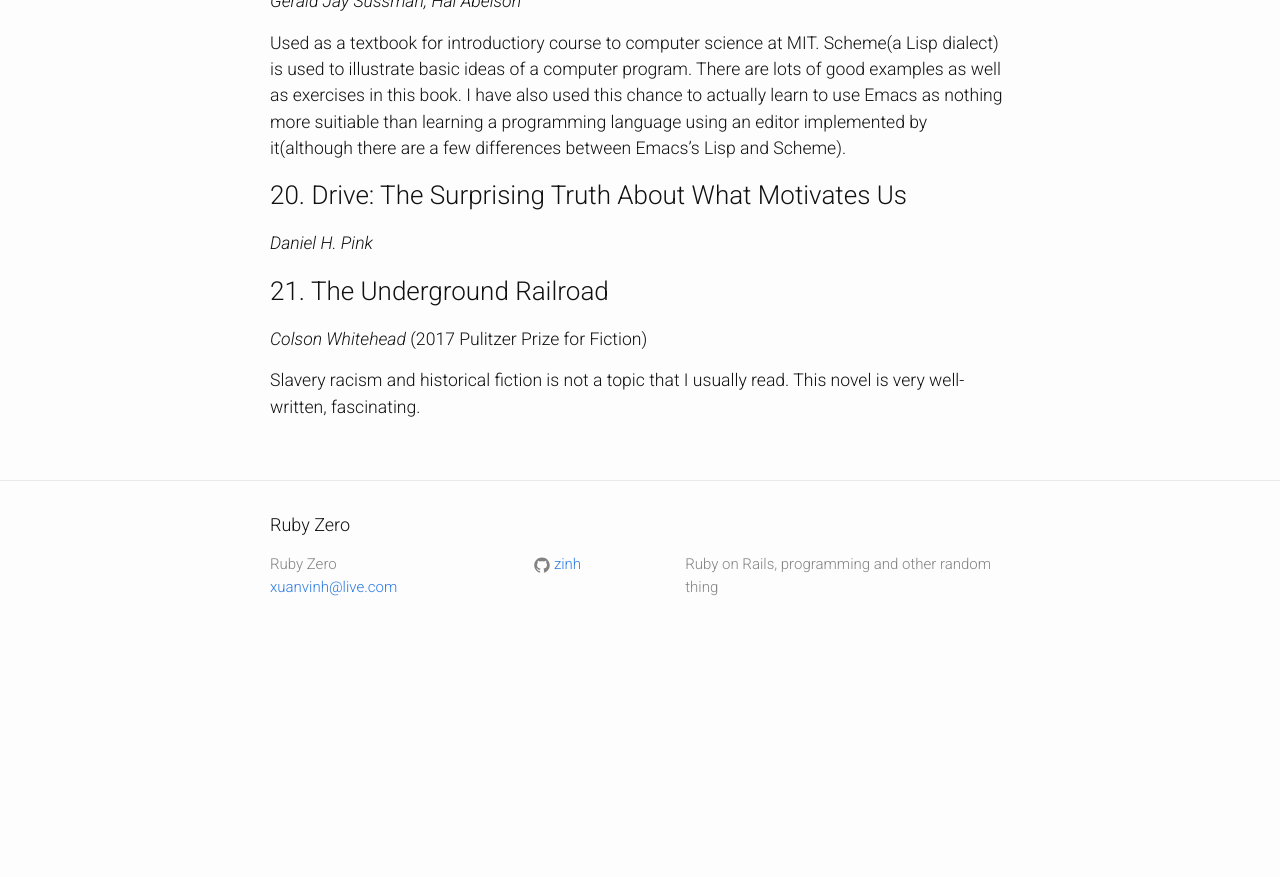
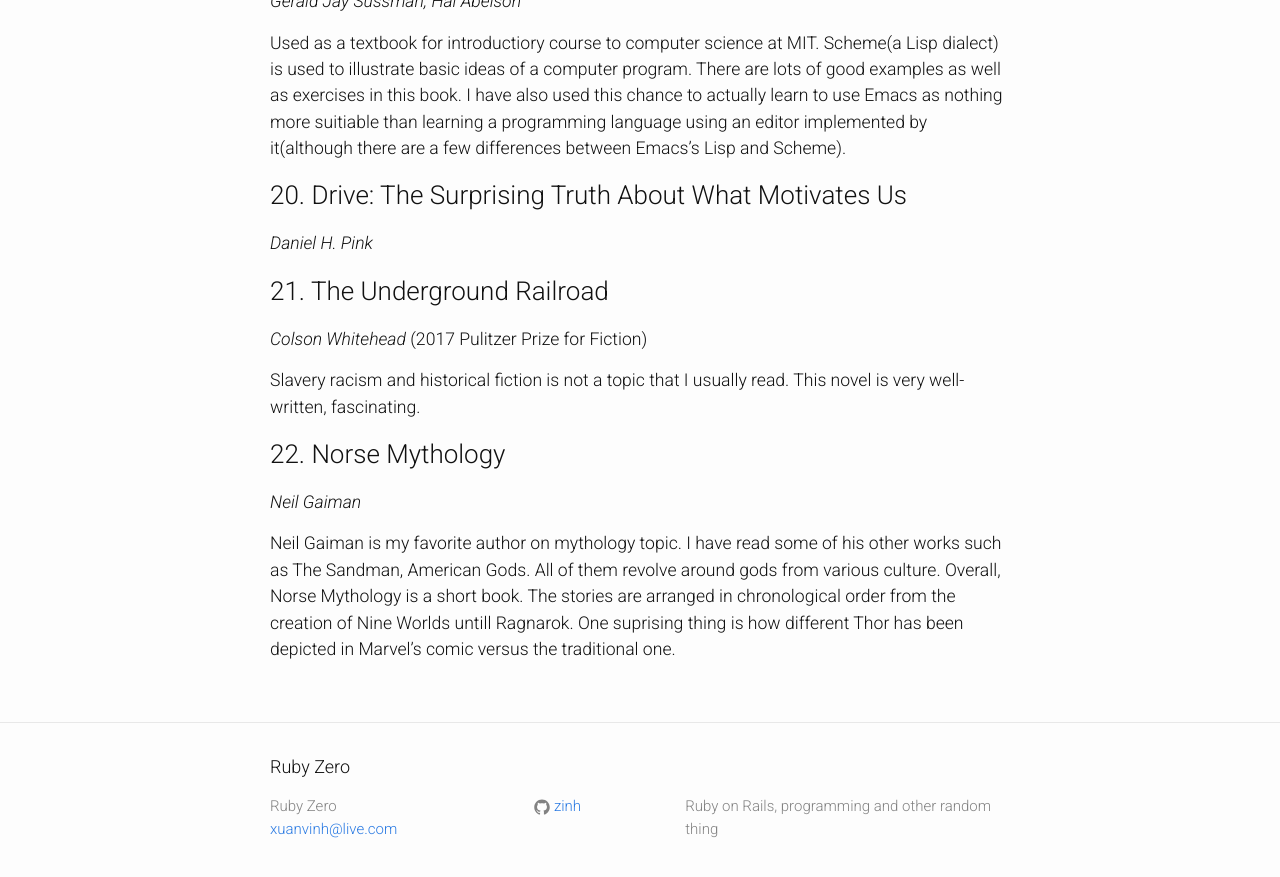
Before and after one commit to zinh/zinh.github.io, a Jekyll site: the page built from _posts/2019-01-01-books-2019.markdown, in a window 1280 px wide and 900 px high, scrolled down 4350 px. Shown: the top 877 px of the window. Built offline with Jekyll 4.4.1, drawn with Linux system fonts in a browser that asks for light colours; before the commit the page ends 5008 px from its top, so only the background shows below that.

Commit message:
add Norse Mythology

```diff
--- a/_posts/2019-01-01-books-2019.markdown
+++ b/_posts/2019-01-01-books-2019.markdown
@@ -117,3 +117,9 @@
 *Colson Whitehead* (2017 Pulitzer Prize for Fiction)
 
 Slavery racism and historical fiction is not a topic that I usually read. This novel is very well-written, fascinating.
+
+### 22. Norse Mythology
+*Neil Gaiman*
+
+Neil Gaiman is my favorite author on mythology topic. I have read some of his other works such as The Sandman, American Gods. All of them revolve around gods from various culture.
+Overall, Norse Mythology is a short book. The stories are arranged in chronological order from the creation of Nine Worlds untill Ragnarok. One suprising thing is how different Thor has been depicted in Marvel's comic versus the traditional one.
```
